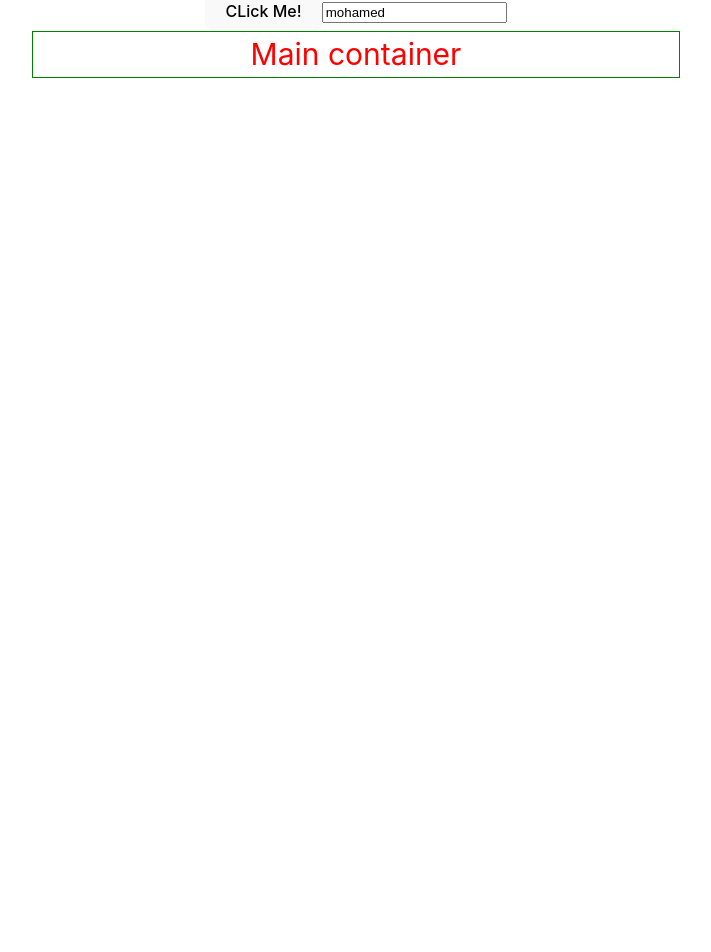
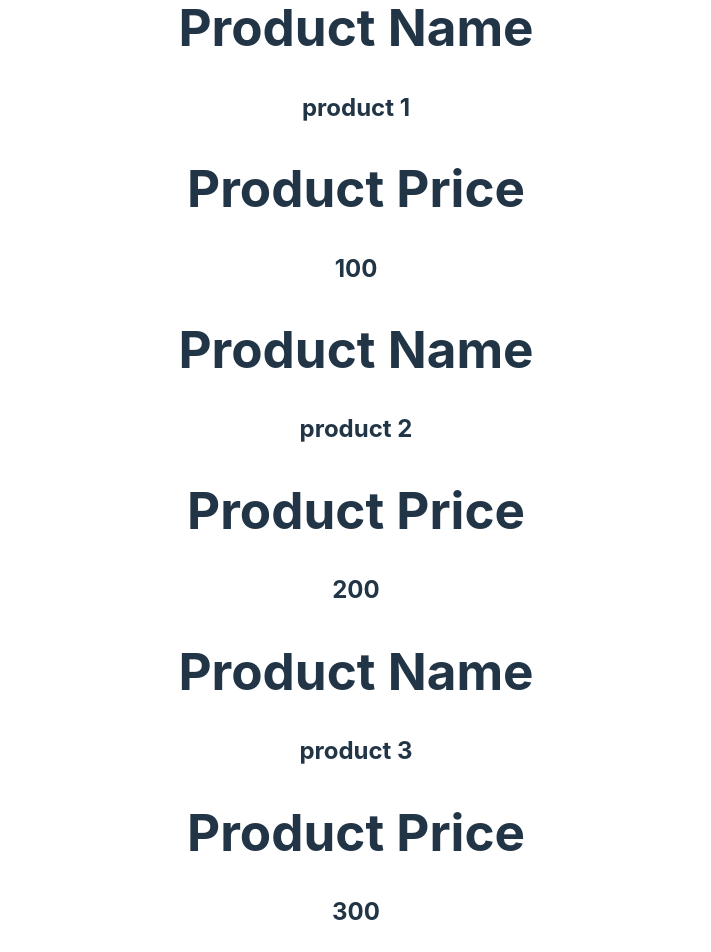
Before and after one commit to Mhmdyasser33/react-typescript-tutorial, a React (Vite) app: page / in a window 1280 px wide. Shown: the part 576-1528 px from the top of the page, without its empty margins (284-995 px from the left). Before the commit the page ends 800 px from the top, so only its background shows below. Built offline with nearby package versions, Linux system fonts and the light colour scheme.

Commit message:
how to organize work and create specific folder for all types

```diff
--- a/src/App.tsx
+++ b/src/App.tsx
@@ -1,11 +1,12 @@
 import './App.css'
 import Heading from './components/Heading'
 /* import SayHello from './components/SayHello' */
-import Status from './components/status'
+import Status from './components/Status'
 import Layout from './components/Layout'
 import Button from './components/Button'
 import Input from './components/Input'
 import Main from './components/Main'
+import ProductOb from './components/ProductOb'
 function App() {
  /*  const loginUserDetails = [
     {
@@ -24,6 +25,23 @@ function App() {
       login : true ,
     },
   ] */
+  const Products = [
+    {
+      id : 1 ,
+      name : "product 1" ,
+      price : 100 ,
+    },
+    {
+      id : 2 ,
+      name : "product 2" ,
+      price : 200 ,
+    },
+    {
+      id : 3 ,
+      name : "product 3" ,
+      price : 300 ,
+    }
+  ]
   return (
 <div className='container'>
  {/* <SayHello loginUserDetails = {loginUserDetails} /> */}
@@ -37,6 +55,7 @@ function App() {
 <Button handleClick={(e , id , name) => console.log(e.target , id , name)}/>
 <Input value='mohamed' handleChange={(e) => console.log(e.target.value) }/>
  <Main cssStyle={{fontSize : "30px" , color : "red" , border : "1px solid green"}}/>
+   <ProductOb products={Products}/>
 </div>
   )
 }
--- /dev/null
+++ b/src/components/ProductOb.tsx
@@ -0,0 +1,21 @@
+import { Product } from "../types/type" ;
+
+type ProductProps = {
+    // we call product type dynamically instead of create it again n times
+   products : Product[]
+}
+
+const ProductOb = ({products} : ProductProps) => {
+  return (
+    <div>{products.map((product , index) =>(
+        <div key={index}>
+         <h1>Product Name</h1>
+        <h2>{product.name}</h2>
+        <h1>Product Price </h1>
+        <h2>{product.price}</h2>
+        </div>
+    ))}</div>
+  )
+}
+
+export default ProductOb
--- /dev/null
+++ b/src/types/type.ts
@@ -0,0 +1,5 @@
+export type Product = {
+    id: number;
+    name: string;
+    price: number;
+    };
```
